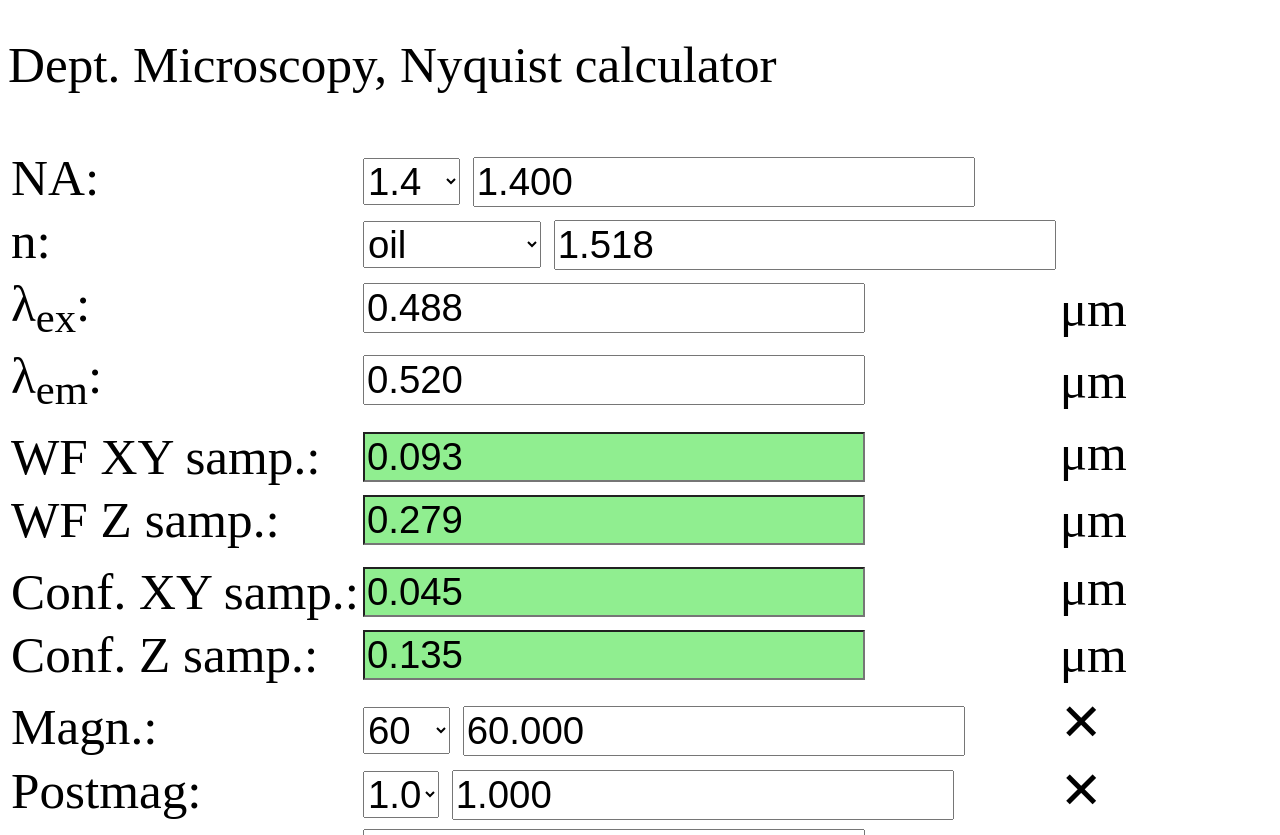
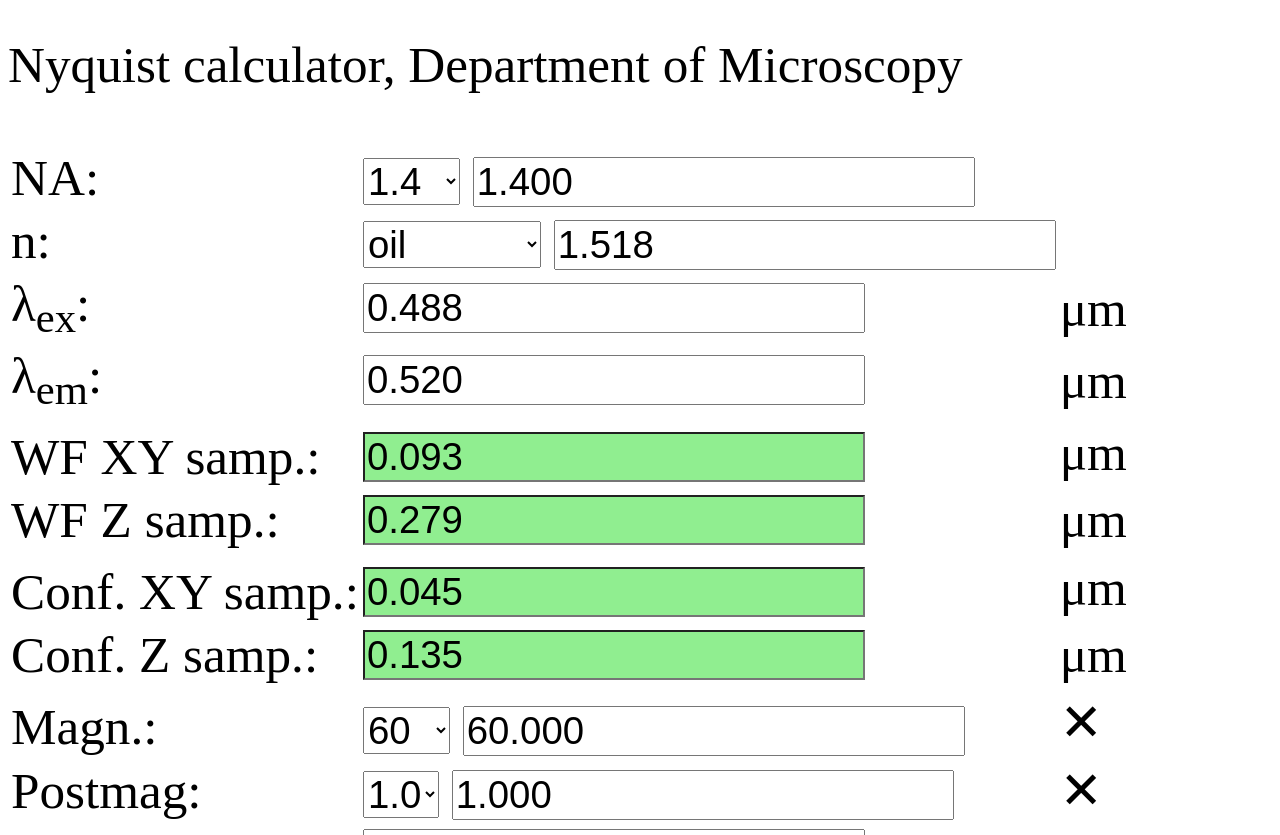
Before and after one commit to RainerHeintzmann/IPHTNyquist, a plain HTML site: page IPHTCalcTest.html in a window 1280 px wide. Shown: the part 945-1780 px from the top of the page. Drawn offline with Linux system fonts and the light colour scheme.

Commit message:
format change

```diff
--- a/IPHTCalcTest.html
+++ b/IPHTCalcTest.html
@@ -12,7 +12,7 @@
         }
         </style>
         <img width="224" height="162" src="https://www.leibniz-ipht.de//wp-content/themes/leibniz_web/img/Logo.svg" alt="Logo" decoding="async" loading="lazy" style="background-color: black; min-width: 95%; border: 10px solid #000; height: auto;">
-        <p style="font-size: 4vw;">Dept. Microscopy, Nyquist calculator</p>
+        <p style="font-size: 4vw;">Nyquist calculator, Department of Microscopy</p>
         <div>
         <table style="font-size: 4vw;">
         <tbody>
```
